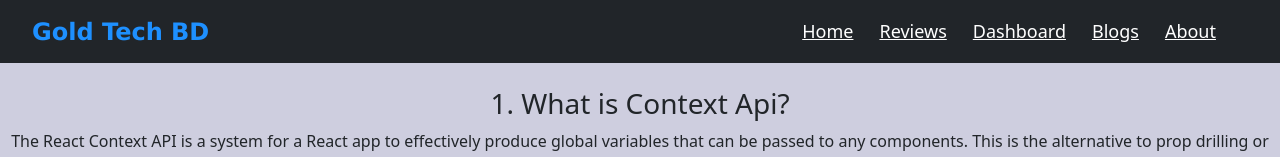
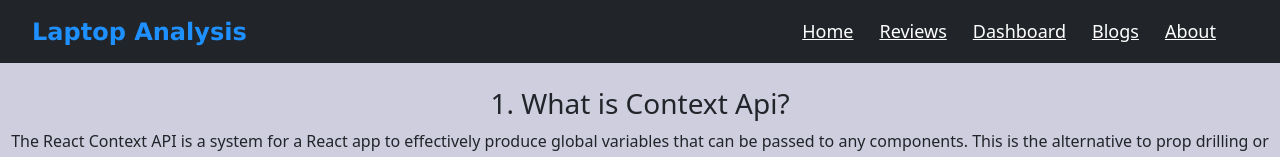
Before and after one commit to Fahimphero/laptop-analysis, a React (Create React App) app: page /blogs in a window 1280 px wide. Shown: the top 157 px of the page. Built offline with nearby package versions, Linux system fonts and the light colour scheme.

Commit message:
readme file customized

```diff
--- a/public/index.html
+++ b/public/index.html
@@ -23,7 +23,7 @@
       Learn how to configure a non-root public URL by running `npm run build`.
     -->
   <link rel="stylesheet" href="index.css">
-  <title>Gold Tech BD</title>
+  <title>Laptop Analysis</title>
 </head>
 
 <body class="big-container">
--- a/src/Components/Header/Header.js
+++ b/src/Components/Header/Header.js
@@ -15,7 +15,7 @@ const Header = () => {
                 <Container fluid>
                     <Navbar.Toggle aria-controls="navbarScroll" />
                     <Navbar.Collapse id="navbarScroll">
-                        <Navbar.Brand href="/" ><span className='brandLink'>Gold Tech BD</span> </Navbar.Brand>
+                        <Navbar.Brand href="/" ><span className='brandLink'>Laptop Analysis</span> </Navbar.Brand>
                         <Nav
                             className="ms-auto my-2 my-lg-0 navLink"
                             style={{ maxHeight: '100px' }}
```
Also changed, not shown: 1 other file (tests, documents, lock files or other folders).
